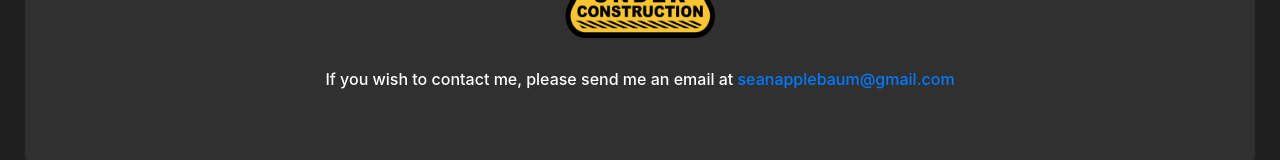
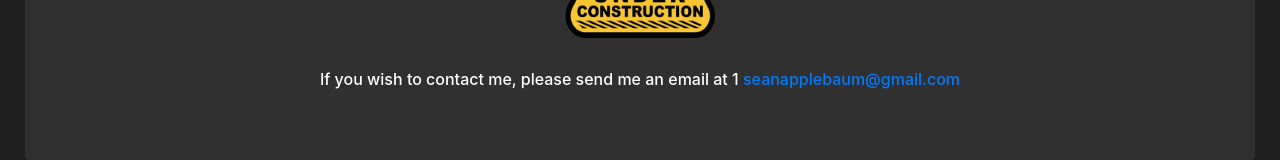
Before and after one commit to SeanApplebaum/PersonalWebsite, a React (Create React App) app: page / in a window 1280 px wide. Shown: the part 365-525 px from the top of the page. Built offline with nearby package versions, Linux system fonts and the light colour scheme.

Commit message:
Link Bug Test 6

```diff
--- a/src/components/UnderConstruction/index.js
+++ b/src/components/UnderConstruction/index.js
@@ -9,7 +9,7 @@ function UnderConstruction(props) {
       <h1>This site is currently under construction!</h1>
       <Construction />
       <h6>
-        If you wish to contact me, please send me an email at
+        If you wish to contact me, please send me an email at 1
         <a href="mailto: seanapplebaum@gmail.com"> seanapplebaum@gmail.com</a>
       </h6>
     </Jumbotron>
```
